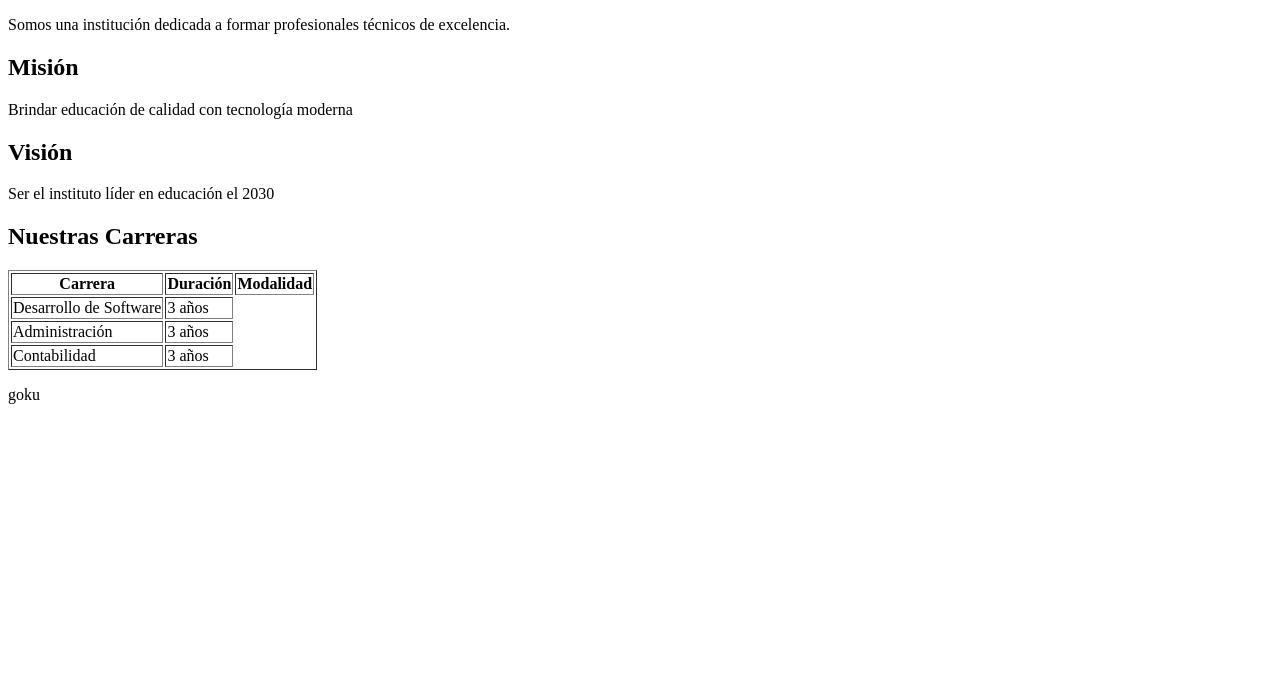
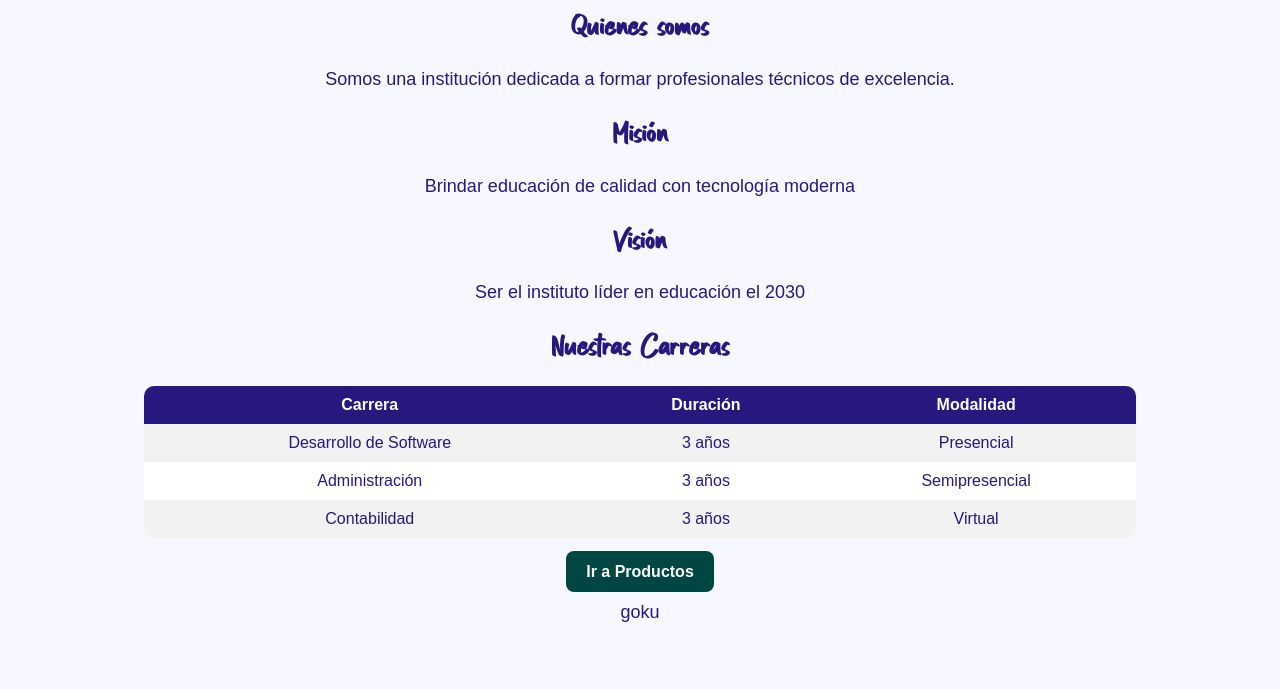
Before and after one commit to aldacgm/AldaSystem, a plain HTML site: page index.html in a window 1280 px wide. Shown: the part 111-800 px from the top of the page. Drawn offline with Linux system fonts and the light colour scheme.

Commit message:
Agregado estilos y productos

```diff
--- a/index.html
+++ b/index.html
@@ -4,7 +4,80 @@
     <meta charset="UTF-8">
     <meta name="viewport" content="width=device-width, initial-scale=1.0">
     <title>Instituto - Inicio</title>
+
+    <style>
+        @font-face {
+            font-family: 'Stargod';
+            src: url('fuentes/Stargod.ttf') format('truetype');
+        }
+
+        body {
+            font-family: Arial, sans-serif;
+            background: #f7f7ff;
+            color: #27187e;
+            margin: 0;
+            padding: 20px;
+        }
+
+        h1, h2 {
+            font-family: 'Stargod', Arial, sans-serif;
+            text-align: center;
+        }
+
+        p {
+            font-size: 18px;
+            line-height: 1.5;
+            text-align: center;
+        }
+
+        table {
+            width: 80%;
+            margin: 20px auto;
+            border-collapse: collapse;
+            background: #ffffff;
+            border-radius: 10px;
+            overflow: hidden;
+        }
+
+        th {
+            background: #27187e;
+            color: white;
+            padding: 10px;
+        }
+
+        td {
+            padding: 10px;
+            text-align: center;
+        }
+
+        tr:nth-child(even) {
+            background: #f2f2f2;
+        }
+
+        tr:hover {
+            background: #ddd;
+        }
+
+        .nav-container {
+            text-align: center;
+            margin-top: 25px;
+        }
+
+        .btn-nav {
+            background: #004643;
+            color: white;
+            padding: 12px 20px;
+            text-decoration: none;
+            border-radius: 8px;
+            font-weight: bold;
+        }
+
+        .btn-nav:hover {
+            background: #006d5b;
+        }
+    </style>
 </head>
+
 <body>
 
     <h1>Bienvenidos a nuestra institución</h1>
@@ -20,7 +93,7 @@
 
     <h2>Nuestras Carreras</h2>
 
-    <table border="1">
+    <table>
         <tr>
             <th>Carrera</th>
             <th>Duración</th>
@@ -29,16 +102,25 @@
         <tr>
             <td>Desarrollo de Software</td>
             <td>3 años</td>
+            <td>Presencial</td>
         </tr>
         <tr>
             <td>Administración</td>
             <td>3 años</td>
+            <td>Semipresencial</td>
         </tr>
         <tr>
             <td>Contabilidad</td>
             <td>3 años</td>
+            <td>Virtual</td>
         </tr>
     </table>
+
+    <div class="nav-container">
+        <a href="productod.html" class="btn-nav">Ir a Productos</a>
+    </div>
+
     <p>goku</p>
+
 </body>
 </html>
```
Also changed, not shown: productos.html (added, +117 -0 lines), estilos.css (added), fuentes/Stargod.ttf (added).
